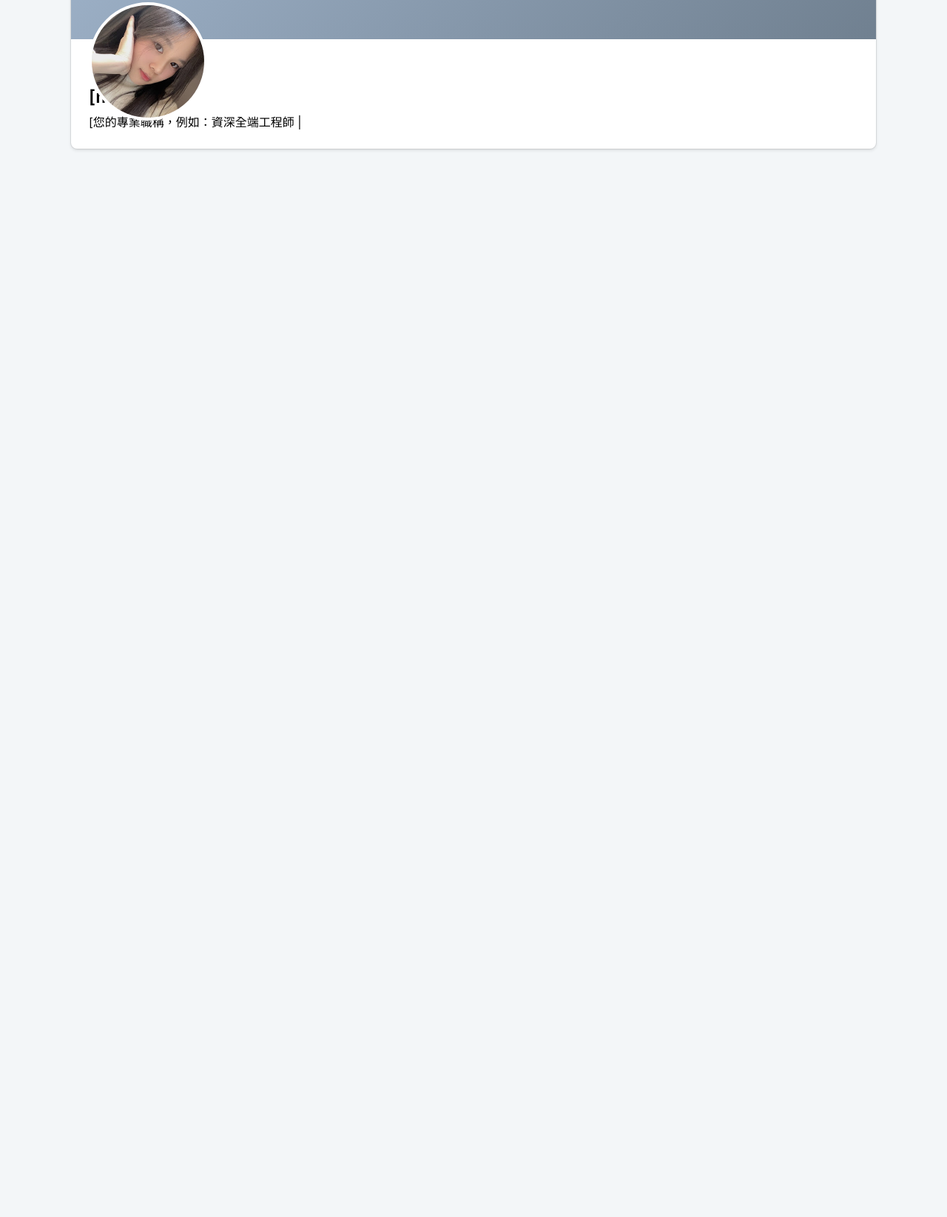
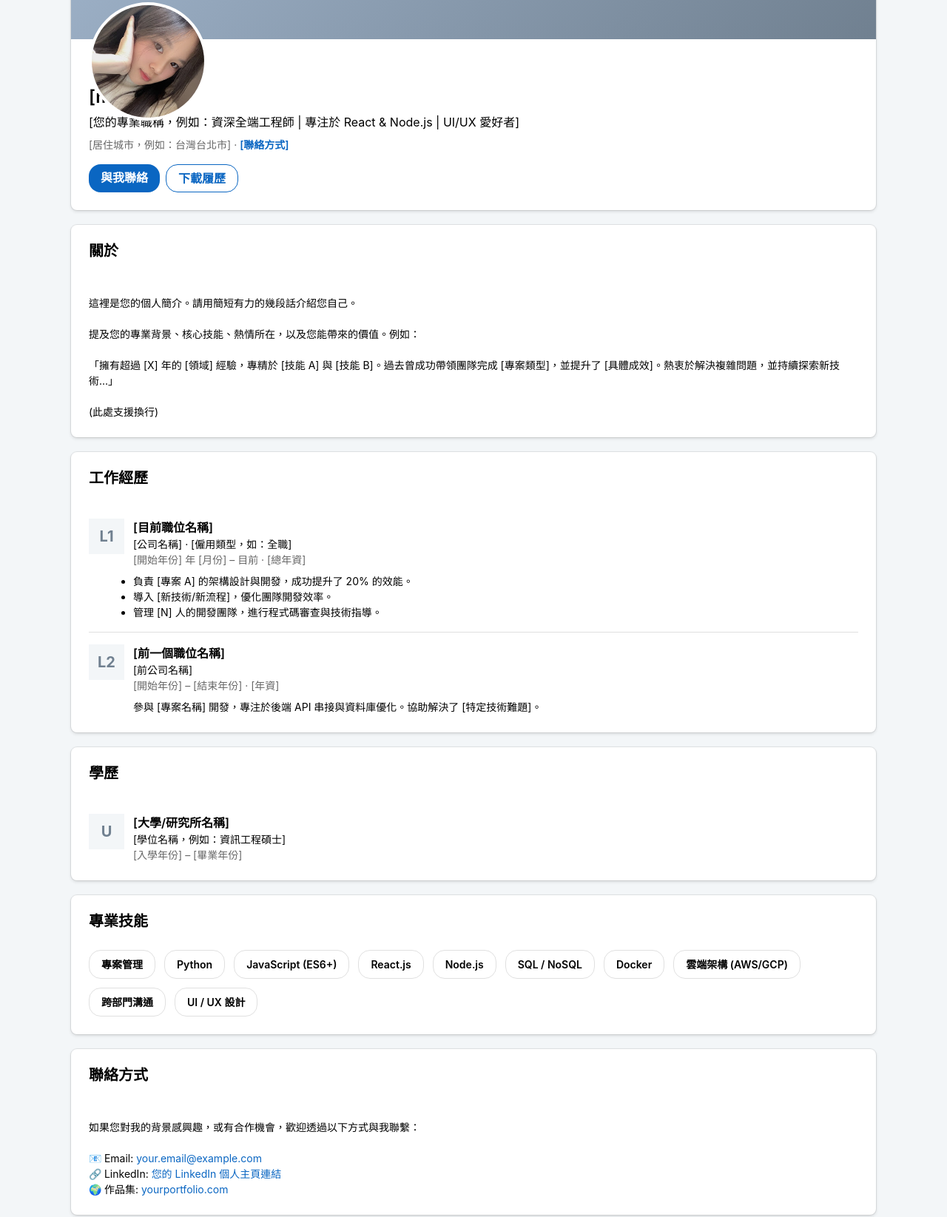
Before and after one commit to ngthuymai206-afk/maiday, a plain HTML site: page index.html in a window 1280 px wide. Shown: the part 171-1816 px from the top of the page at 74% size. Before the commit the page ends 800 px from the top, so only its background shows below. Drawn offline with Linux system fonts and the light colour scheme.

Commit message:
Update index.html

```diff
--- a/index.html
+++ b/index.html
@@ -71,7 +71,6 @@
         .profile-info-wrapper {
             padding: 0 24px 24px 24px;
             position: relative;
-            /* Thêm padding-bottom để tạo không gian cho phần info nếu cần */
         }
 
         .profile-photo-container {
@@ -85,7 +84,6 @@
             top: -110px; /* 向上偏移，壓在 Banner 上 */
             left: 24px;
             overflow: hidden;
-            z-index: 2; /* Đảm bảo ảnh nằm trên cùng */
         }
 
         .profile-photo {
@@ -107,21 +105,14 @@
             font-weight: bold;
         }
 
-        /* --- PHẦN ĐÃ SỬA: basic-info --- */
         .basic-info {
-            /* Tăng margin-top để đẩy tên xuống dưới ảnh đại diện */
-            /* Ảnh cao 160px, nhô lên 110px -> phần dưới là 50px. Thêm khoảng trống padding */
-            margin-top: 60px;
+            margin-top: 60px; /* 為頭像預留空間 */
             max-width: 700px;
-            position: relative;
-            z-index: 1; /* Nằm dưới ảnh nhưng trên nền card */
         }
 
         .name {
             font-size: 24px;
             font-weight: 600;
-            /* Đảm bảo tên không bị dính vào cạnh trái nơi có ảnh (trên desktop) */
-            /* padding-left: 170px; */ /* Cách cũ nếu dùng margin-top thấp */
         }
 
         .headline {
@@ -239,10 +230,6 @@
             color: var(--text-main);
         }
 
-        .description ul {
-            padding-left: 20px;
-        }
-
         /* --- 技能 (Skills) --- */
         .skills-list {
             list-style: none;
@@ -280,7 +267,6 @@
             }
 
             .basic-info {
-                /* Đã sửa ở phần mobile: Tăng margin-top để đẩy nội dung xuống thấp hơn khi ảnh căn giữa */
                 margin-top: 50px;
                 text-align: center;
                 display: flex;
@@ -290,7 +276,6 @@
 
             .action-buttons {
                 justify-content: center;
-                flex-wrap: wrap; /* Cho phép nút xuống dòng nếu quá chật */
             }
 
             .experience-item, .education-item {
@@ -314,7 +299,7 @@
 
             <div class="profile-info-wrapper">
                 <div class="profile-photo-container">
-                    <img src="images/1.jpg" class="profile-photo" alt="Profile Photo">
+                    <img src="images/1.jpg" class="profile-photo">
                     <div class="profile-photo-placeholder" style="display:none;">
                         <span>頭像</span>
                     </div>
@@ -322,4 +307,117 @@
 
                 <div class="basic-info">
                     <h1 class="name">[maiday]</h1>
-                    <div class="headline">[您的專業職稱，例如：資深全端工程師 |
+                    <div class="headline">[您的專業職稱，例如：資深全端工程師 | 專注於 React & Node.js | UI/UX 愛好者]</div>
+                    <div class="location-contact">
+                        [居住城市，例如：台灣台北市] &middot;
+                        <a href="#contact">[聯絡方式]</a>
+                    </div>
+
+                    <div class="action-buttons">
+                        <a href="mailto:your.email@example.com" class="btn btn-primary">與我聯絡</a>
+                        <a href="#" class="btn btn-secondary">下載履歷</a>
+                    </div>
+                </div>
+            </div>
+        </div>
+
+        <div class="card">
+            <div class="card-header">關於</div>
+            <div class="card-content">
+                <p class="about-text">
+                    這裡是您的個人簡介。請用簡短有力的幾段話介紹您自己。
+
+                    提及您的專業背景、核心技能、熱情所在，以及您能帶來的價值。例如：
+
+                    「擁有超過 [X] 年的 [領域] 經驗，專精於 [技能 A] 與 [技能 B]。過去曾成功帶領團隊完成 [專案類型]，並提升了 [具體成效]。熱衷於解決複雜問題，並持續探索新技術...」
+
+                    (此處支援換行)
+                </p>
+            </div>
+        </div>
+
+        <div class="card">
+            <div class="card-header">工作經歷</div>
+            <div class="card-content">
+
+                <div class="experience-item">
+                    <div class="company-logo">L1</div> <div class="item-details">
+                        <div class="title">[目前職位名稱]</div>
+                        <div class="subtitle">[公司名稱] &middot; [僱用類型，如：全職]</div>
+                        <div class="date-range">[開始年份] 年 [月份] – 目前 &middot; [總年資]</div>
+                        <div class="description">
+                            <ul>
+                                <li>負責 [專案 A] 的架構設計與開發，成功提升了 20% 的效能。</li>
+                                <li>導入 [新技術/新流程]，優化團隊開發效率。</li>
+                                <li>管理 [N] 人的開發團隊，進行程式碼審查與技術指導。</li>
+                            </ul>
+                        </div>
+                    </div>
+                </div>
+
+                <div class="experience-item">
+                    <div class="company-logo">L2</div>
+                    <div class="item-details">
+                        <div class="title">[前一個職位名稱]</div>
+                        <div class="subtitle">[前公司名稱]</div>
+                        <div class="date-range">[開始年份] – [結束年份] &middot; [年資]</div>
+                        <div class="description">
+                            參與 [專案名稱] 開發，專注於後端 API 串接與資料庫優化。協助解決了 [特定技術難題]。
+                        </div>
+                    </div>
+                </div>
+
+            </div>
+        </div>
+
+        <div class="card">
+            <div class="card-header">學歷</div>
+            <div class="card-content">
+
+                <div class="education-item">
+                    <div class="school-logo">U</div>
+                    <div class="item-details">
+                        <div class="title">[大學/研究所名稱]</div>
+                        <div class="subtitle">[學位名稱，例如：資訊工程碩士]</div>
+                        <div class="date-range">[入學年份] – [畢業年份]</div>
+                    </div>
+                </div>
+
+            </div>
+        </div>
+
+        <div class="card">
+            <div class="card-header">專業技能</div>
+            <div class="card-content">
+                <ul class="skills-list">
+                    <li class="skill-item">專案管理</li>
+                    <li class="skill-item">Python</li>
+                    <li class="skill-item">JavaScript (ES6+)</li>
+                    <li class="skill-item">React.js</li>
+                    <li class="skill-item">Node.js</li>
+                    <li class="skill-item">SQL / NoSQL</li>
+                    <li class="skill-item">Docker</li>
+                    <li class="skill-item">雲端架構 (AWS/GCP)</li>
+                    <li class="skill-item">跨部門溝通</li>
+                    <li class="skill-item">UI / UX 設計</li>
+                </ul>
+            </div>
+        </div>
+
+        <div class="card" id="contact">
+            <div class="card-header">聯絡方式</div>
+            <div class="card-content">
+                <p class="about-text">
+                    如果您對我的背景感興趣，或有合作機會，歡迎透過以下方式與我聯繫：
+
+                    📧 Email: <a href="mailto:your.email@example.com" style="color:var(--link-color); text-decoration:none;">your.email@example.com</a>
+                    🔗 LinkedIn: <a href="#" style="color:var(--link-color); text-decoration:none;">您的 LinkedIn 個人主頁連結</a>
+                    🌍 作品集: <a href="#" style="color:var(--link-color); text-decoration:none;">yourportfolio.com</a>
+                </p>
+            </div>
+        </div>
+
+    </div>
+
+</body>
+</html>
```
